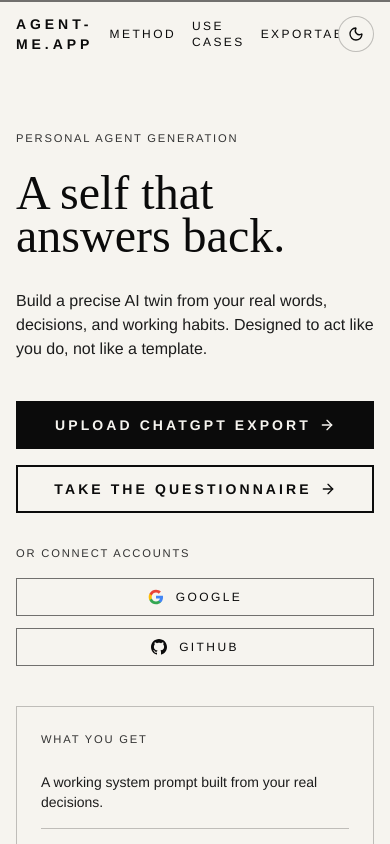
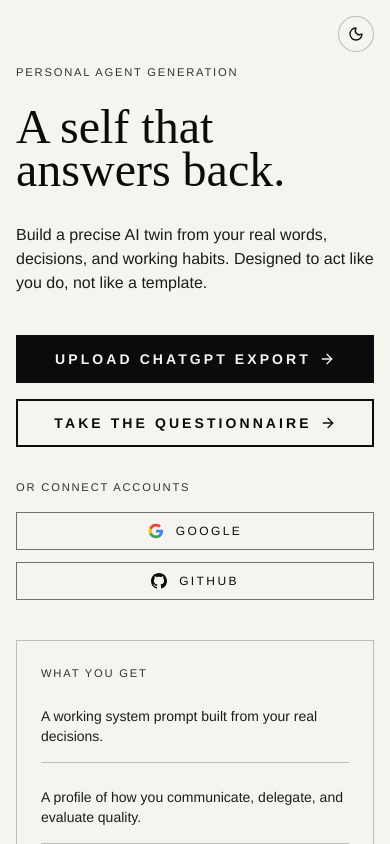
Before and after one commit to graemegeorge/agent.me, a Next.js app: page / in a window 390 px wide. Shown: the top 844 px of the page. Built offline with nearby package versions, Linux system fonts and the light colour scheme; no server answers.

Commit message:
Hide header navigation on mobile viewports
The header with nav links (Method, Use Cases, Exportables) was too
cramped on mobile screens. Hide the entire header on mobile and show
it from the sm breakpoint (640px) up.

https://claude.ai/code/session_01E454REfxNzJzDZStW4chca

```diff
--- a/src/components/layout/AppHeader.tsx
+++ b/src/components/layout/AppHeader.tsx
@@ -6,7 +6,7 @@ interface AppHeaderProps {
 
 export function AppHeader({ nav }: AppHeaderProps) {
   return (
-    <header className="rule-strong">
+    <header className="hidden sm:block rule-strong">
       <div className="mx-auto flex h-16 max-w-7xl items-center justify-between px-4 sm:h-[72px] sm:px-6 lg:px-8">
         <Link href="/" className="text-sm font-semibold uppercase tracking-[0.28em]">
           agent-me.app
```
